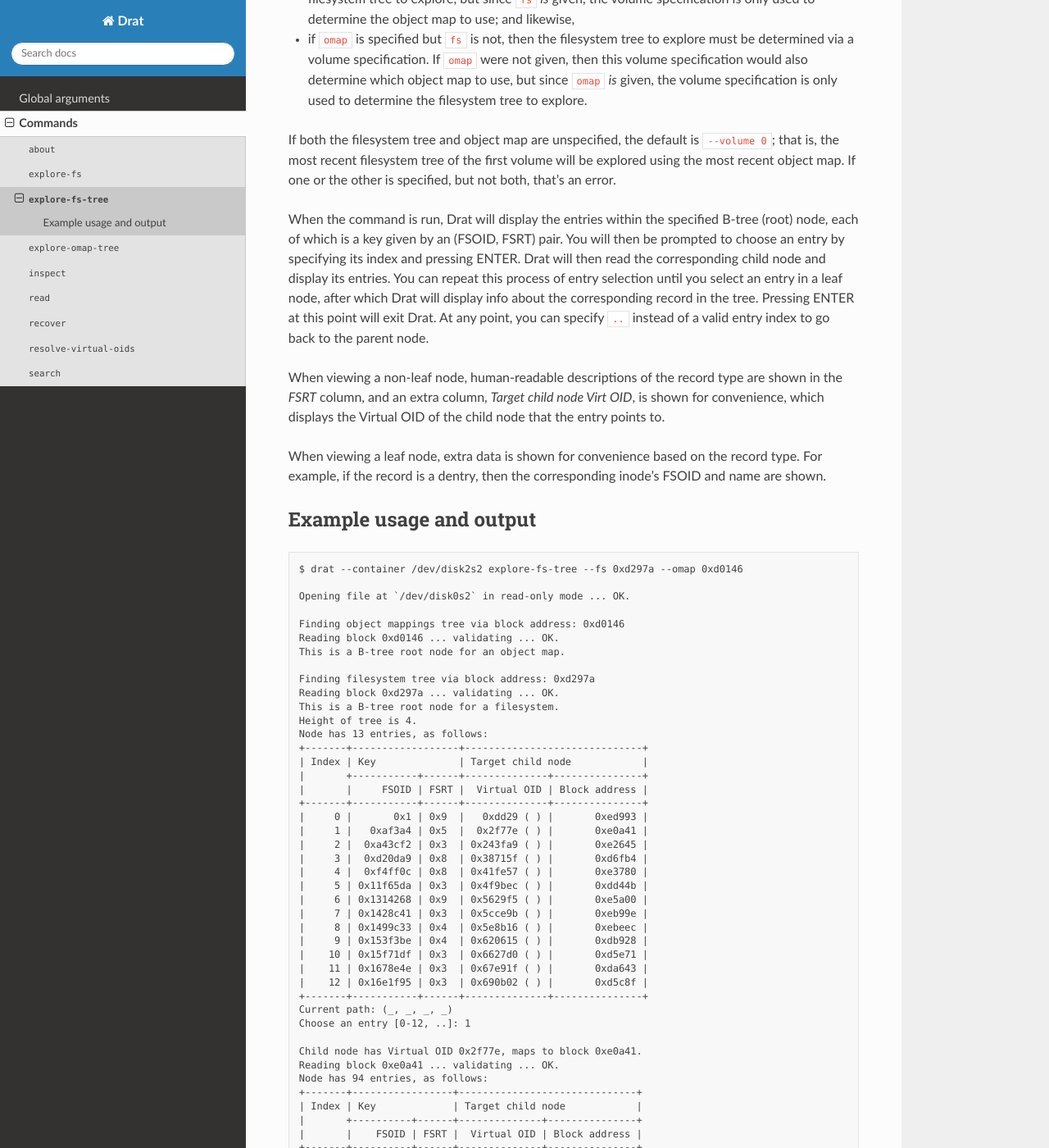
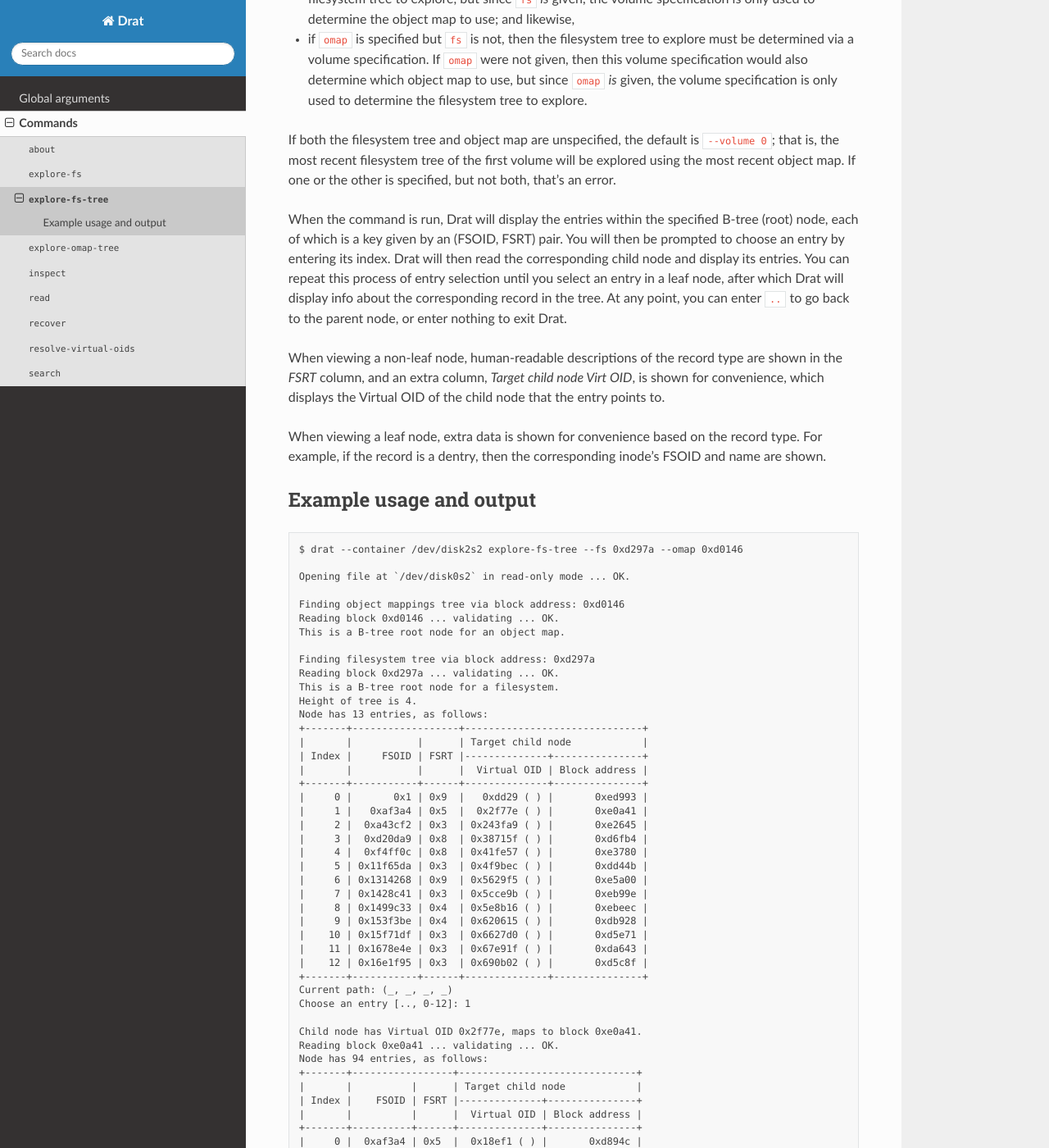
Before and after one commit to jivanpal/drat, a Sphinx documentation site: the page built from docs/commands/explore-fs-tree.md, in a window 1280 px wide and 1400 px high, scrolled down 666 px. Shown: the whole window at 82% size. Built offline with Sphinx 7.4.7 and the Read the Docs theme 2.0.0, drawn with Linux system fonts in a browser that asks for light colours; cross-references to code outside the pages are shown as plain code; some of the changed text lies outside the part shown.

Commit message:
`explore-fs-tree`: minor rewording, and examples now use same UI/table style as `explore-fs`

```diff
--- a/docs/commands/explore-fs-tree.md
+++ b/docs/commands/explore-fs-tree.md
@@ -45,14 +45,13 @@ will be explored using the most recent object map. If one or the other is
 specified, but not both, that's an error.
 
 When the command is run, Drat will display the entries within the specified
-B-tree (root) node, each of which is a key given by an (FSOID, FSRT) pair. You
-will then be prompted to choose an entry by specifying its index and pressing
-ENTER. Drat will then read the corresponding child node and display its
-entries. You can repeat this process of entry selection until you select an
-entry in a leaf node, after which Drat will display info about the
-corresponding record in the tree. Pressing ENTER at this point will exit Drat.
-At any point, you can specify `..` instead of a valid entry index to go back to
-the parent node.
+B-tree (root) node, each of which is a key given by an (FSOID, FSRT) pair.
+You will then be prompted to choose an entry by entering its index. Drat will
+then read the corresponding child node and display its entries. You can repeat
+this process of entry selection until you select an entry in a leaf node, after
+which Drat will display info about the corresponding record in the tree. At any
+point, you can enter `..` to go back to the parent node, or enter nothing to
+exit Drat.
 
 When viewing a non-leaf node, human-readable descriptions of the record type
 are shown in the *FSRT* column, and an extra column,
@@ -80,9 +79,9 @@ This is a B-tree root node for a filesystem.
 Height of tree is 4.
 Node has 13 entries, as follows:
 +-------+------------------+------------------------------+
-| Index | Key              | Target child node            |
-|       +-----------+------+--------------+---------------+
-|       |     FSOID | FSRT |  Virtual OID | Block address |
+|       |           |      | Target child node            |
+| Index |     FSOID | FSRT |--------------+---------------+
+|       |           |      |  Virtual OID | Block address |
 +-------+-----------+------+--------------+---------------+
 |     0 |       0x1 | 0x9  |   0xdd29 ( ) |       0xed993 |
 |     1 |   0xaf3a4 | 0x5  |  0x2f77e ( ) |       0xe0a41 |
@@ -99,15 +98,15 @@ Node has 13 entries, as follows:
 |    12 | 0x16e1f95 | 0x3  | 0x690b02 ( ) |       0xd5c8f |
 +-------+-----------+------+--------------+---------------+
 Current path: (_, _, _, _)
-Choose an entry [0-12, ..]: 1
+Choose an entry [.., 0-12]: 1
 
 Child node has Virtual OID 0x2f77e, maps to block 0xe0a41.
 Reading block 0xe0a41 ... validating ... OK.
 Node has 94 entries, as follows:
 +-------+-----------------+------------------------------+
-| Index | Key             | Target child node            |
-|       +----------+------+--------------+---------------+
-|       |    FSOID | FSRT |  Virtual OID | Block address |
+|       |          |      | Target child node            |
+| Index |    FSOID | FSRT |--------------+---------------+
+|       |          |      |  Virtual OID | Block address |
 +-------+----------+------+--------------+---------------+
 |     0 |  0xaf3a4 | 0x5  |  0x18ef1 ( ) |       0xd894c |
 |     1 |  0xaf9d9 | 0x8  |  0x18f71 ( ) |       0xdfe02 |
@@ -205,15 +204,15 @@ Node has 94 entries, as follows:
 |    93 | 0xa21883 | 0x3  | 0x2a728c ( ) |       0xd9965 |
 +-------+----------+------+--------------+---------------+
 Current path: (1, _, _, _)
-Choose an entry [0-93, ..]: 30
+Choose an entry [.., 0-93]: 30
 
 Child node has Virtual OID 0x32f01, maps to block 0xd89df.
 Reading block 0xd89df ... validating ... OK.
 Node has 65 entries, as follows:
 +-------+-----------------+------------------------------+
-| Index | Key             | Target child node            |
-|       +----------+------+--------------+---------------+
-|       |    FSOID | FSRT |  Virtual OID | Block address |
+|       |          |      | Target child node            |
+| Index |    FSOID | FSRT |--------------+---------------+
+|       |          |      |  Virtual OID | Block address |
 +-------+----------+------+--------------+---------------+
 |     0 | 0x183213 | 0x3  |  0x32efd ( ) |       0xd6494 |
 |     1 | 0x183bf7 | 0x3  |  0x32f89 ( ) |       0xd128c |
@@ -282,15 +281,13 @@ Node has 65 entries, as follows:
 |    64 | 0x1d5e9c | 0x3  |  0x67303 ( ) |       0xe852e |
 +-------+----------+------+--------------+---------------+
 Current path: (1, 30, _, _)
-Choose an entry [0-64, ..]: 17
+Choose an entry [.., 0-64]: 17
 
 Child node has Virtual OID 0x3d79b, maps to block 0xeae76.
 Reading block 0xeae76 ... validating ... OK.
 Node has 30 entries, as follows:
-+-------+-----------------------------+
-| Index | Key                         |
-|       +----------+------------------+
-|       |    FSOID | FSRT             |
++-------+----------+------------------+
+| Index |    FSOID | FSRT             |
 +-------+----------+------------------+
 |     0 | 0x18e7cb | 0x4, xattr       |
 |     1 | 0x18e7cc | 0x3, inode       |
```
Also changed, not shown: other parts of docs/commands/explore-fs-tree.md (+23 -19 lines).
